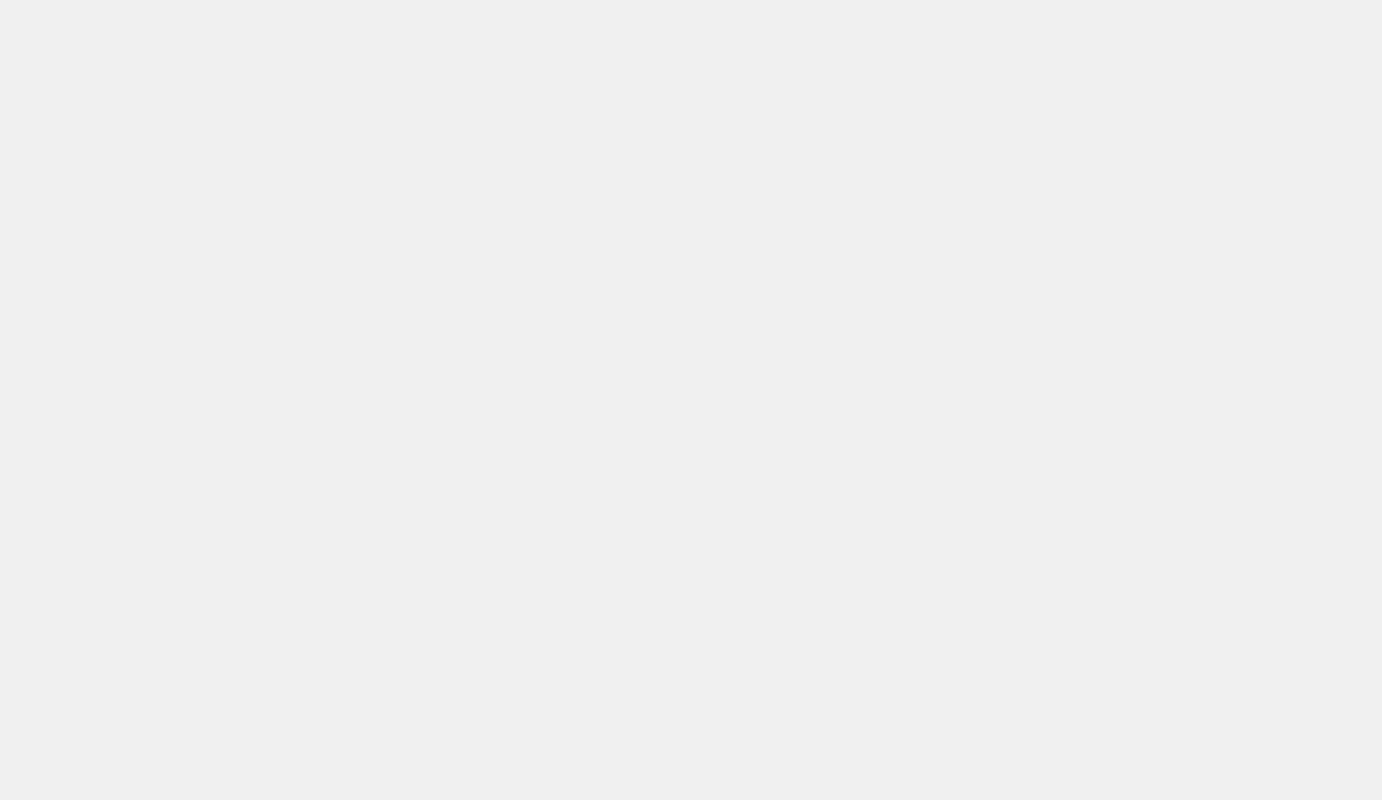
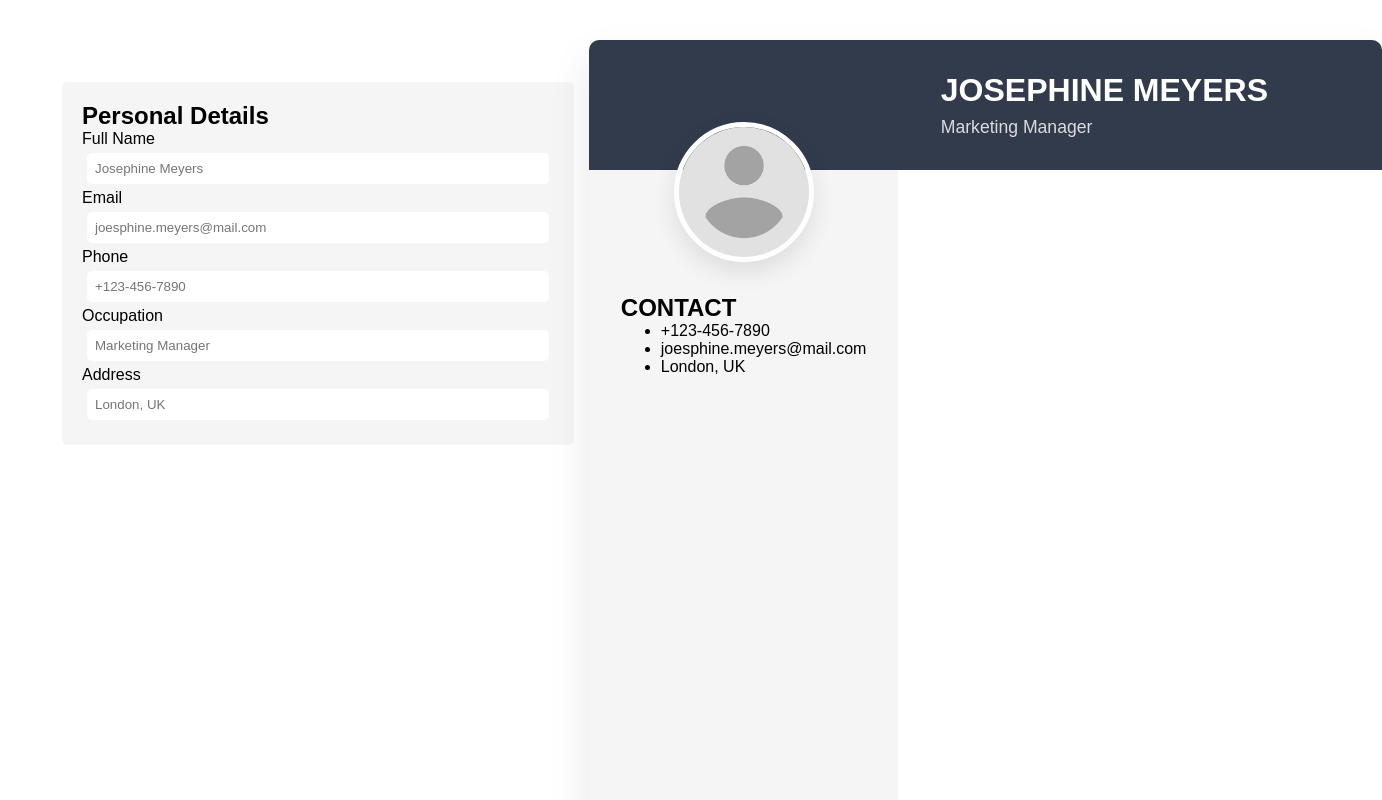
Before and after one commit to AhmadR6/Cv-maker, a React (Vite) app: page / in a window 1280 px wide. Shown: the top 800 px of the page, 1382 px wide, since content can reach past the window. Built offline with nearby package versions, Linux system fonts and the light colour scheme.

Commit message:
Got the app up and running with basic functionality

```diff
--- a/src/App.css
+++ b/src/App.css
@@ -0,0 +1,148 @@
+/* ===== Main Layout ===== */
+main {
+  display: flex;
+  width: 100vw;
+  height: 100vh;
+}
+
+/* ===== Sidebar Form Section ===== */
+section.form-section {
+  background-color: white;
+  width: 45%;
+  height: 100%;
+  padding: 2rem;
+  /* overflow-y: auto; */
+}
+
+/* ===== Live Preview Section ===== */
+section.live-preview-section {
+  width: 210mm;
+  height: 297mm;
+  background-color: white;
+  box-shadow: 0 20px 40px rgba(0, 0, 0, 0.1);
+  border-radius: 10px;
+  position: absolute;
+  top: 5vh;
+  left: 46vw;
+
+  display: grid;
+  grid-template-columns: repeat(12, 1fr);
+  grid-template-rows: auto 1fr;
+  overflow: hidden;
+}
+
+/* ===== Header (Name & Title) ===== */
+section.live-preview-section > header {
+  background-color: #323b4c;
+  grid-column: 1 / -1;
+  grid-row: 1;
+  display: flex;
+  flex-direction: column;
+  justify-content: center;
+  padding: 2rem;
+  color: white;
+}
+
+section.live-preview-section > header h1 {
+  font-size: 2rem;
+  margin-bottom: 0.5rem;
+  margin-left: 20rem;
+}
+
+section.live-preview-section > header p {
+  font-size: 1.1rem;
+  font-weight: 300;
+  color: #dcdcdc;
+  margin-left: 20rem;
+}
+
+/* ===== Contact Info Section ===== */
+.contact-info {
+  background-color: #f5f5f5;
+  grid-column: 1 / 3;
+  grid-row: 2/-1;
+  padding: 2rem;
+  display: flex;
+  flex-direction: column;
+}
+
+/* ===== Main Content Area (Experience / Education) ===== */
+.academic-experience-section {
+  grid-column: 4/ -1;
+  grid-row: 2;
+  padding: 2rem;
+  background-color: #ffffff;
+  display: flex;
+  flex-direction: column;
+  gap: 2rem;
+}
+
+/* ===== Profile Image ===== */
+.img-container {
+  display: flex;
+  justify-content: center;
+  align-items: center;
+  margin-bottom: 2rem;
+}
+
+.img-container > img {
+  object-fit: cover;
+  width: 140px;
+  height: 140px;
+  border-radius: 50%;
+  margin-top: -10vh;
+  border: 5px solid white;
+  box-shadow: 0 10px 25px rgba(0, 0, 0, 0.1);
+}
+
+/* ===== Section Titles ===== */
+.section-title {
+  font-size: 1.25rem;
+  font-weight: bold;
+  margin-bottom: 1rem;
+  border-bottom: 2px solid #ccc;
+  padding-bottom: 0.3rem;
+}
+
+/* ===== Form Elements ===== */
+.form {
+  position: relative;
+  top: 50px;
+  left: 30px;
+  width: 100%;
+  height: auto;
+  background-color: #f5f5f5;
+  padding: 20px;
+  border-radius: 5px;
+}
+.form-group {
+  display: flex;
+  flex-direction: column;
+}
+.form-group input {
+  padding: 8px;
+  border-radius: 5px;
+  border: none;
+  margin: 5px;
+}
+
+/* ===== Responsive ===== */
+@media (max-width: 768px) {
+  section.live-preview-section {
+    width: 50vw;
+    left: 5vw;
+    height: auto;
+    grid-template-columns: 1fr;
+    grid-template-rows: auto auto auto;
+  }
+
+  .contact-info,
+  .academic-experience-section {
+    grid-column: 1 / -1;
+  }
+
+  .img-container > img {
+    width: 100px;
+    height: 100px;
+  }
+}
--- a/src/App.jsx
+++ b/src/App.jsx
@@ -1,7 +1,29 @@
+import React from "react";
+import CvPreview from "./Componets/CvPreview";
+import "./App.css";
+import PersonalDetailForm from "./Componets/PersonalDetailForm";
 export default function App() {
+  const [formData, setFormData] = React.useState({
+    fullName: "Josephine Meyers",
+    email: "joesphine.meyers@mail.com",
+    phoneNumber: "+123-456-7890",
+    occupation: "Marketing Manager",
+    address: "London, UK",
+  });
+
+  function handelFormChange(e) {
+    const { name, value } = e.target;
+    setFormData((prevFormData) => ({ ...prevFormData, [name]: value }));
+  }
+  console.log(formData);
   return (
     <>
-      <header></header>
+      <main>
+        <section className="form-section">
+          <PersonalDetailForm handelFormChange={handelFormChange} />
+        </section>
+        <CvPreview data={formData} />
+      </main>
     </>
   );
 }
--- /dev/null
+++ b/src/Componets/CvPreview.jsx
@@ -0,0 +1,27 @@
+import avatar from "../assets/avatarPlaceholder.png";
+export default function CvPreview(props) {
+  return (
+    <section className="live-preview-section">
+      <header>
+        <h1>{props.data.fullName.toUpperCase()}</h1>
+        <p>{props.data.occupation}</p>
+      </header>
+      <main>
+        <section className="contact-info">
+          <div className="img-container">
+            <img src={avatar} alt="profile image" />
+          </div>
+          <div>
+            <h2>CONTACT</h2>
+            <ul>
+              <li>{props.data.phoneNumber}</li>
+              <li>{props.data.email}</li>
+              <li>{props.data.address}</li>
+            </ul>
+          </div>
+        </section>
+        <section className="academic-experience-section"></section>
+      </main>
+    </section>
+  );
+}
--- /dev/null
+++ b/src/Componets/PersonalDetailForm.jsx
@@ -0,0 +1,57 @@
+export default function PersonalDetailForm({ handelFormChange }) {
+  return (
+    <form className="form">
+      <h1>Personal Details</h1>
+      <div className="form-group">
+        <label htmlFor="name">Full Name</label>
+        <input
+          onChange={handelFormChange}
+          type="text"
+          id="name"
+          name="fullName"
+          placeholder="Josephine Meyers"
+        />
+      </div>
+      <div className="form-group">
+        <label htmlFor="email">Email</label>
+        <input
+          onChange={handelFormChange}
+          type="email"
+          id="email"
+          name="email"
+          placeholder="joesphine.meyers@mail.com"
+        />
+      </div>
+      <div className="form-group">
+        <label htmlFor="phone">Phone</label>
+        <input
+          onChange={handelFormChange}
+          type="tel"
+          id="phone"
+          name="phoneNumber"
+          placeholder="+123-456-7890"
+        />
+      </div>
+      <div className="form-group">
+        <label htmlFor="occupation">Occupation</label>
+        <input
+          onChange={handelFormChange}
+          type="text"
+          id="occupation"
+          name="occupation"
+          placeholder="Marketing Manager"
+        />
+      </div>
+      <div className="form-group">
+        <label htmlFor="address">Address</label>
+        <input
+          onChange={handelFormChange}
+          type="text"
+          id="address"
+          name="address"
+          placeholder="London, UK"
+        />
+      </div>
+    </form>
+  );
+}
--- a/src/index.css
+++ b/src/index.css
@@ -1,8 +1,8 @@
 * {
   box-sizing: border-box;
+  margin: 0;
 }
 body {
-  margin: 0;
   font-family: sans-serif;
-  background-color: #f0f0f0;
+  background-color: white;
 }
```
Also changed, not shown: src/assets/avatarPlaceholder.png (added).
